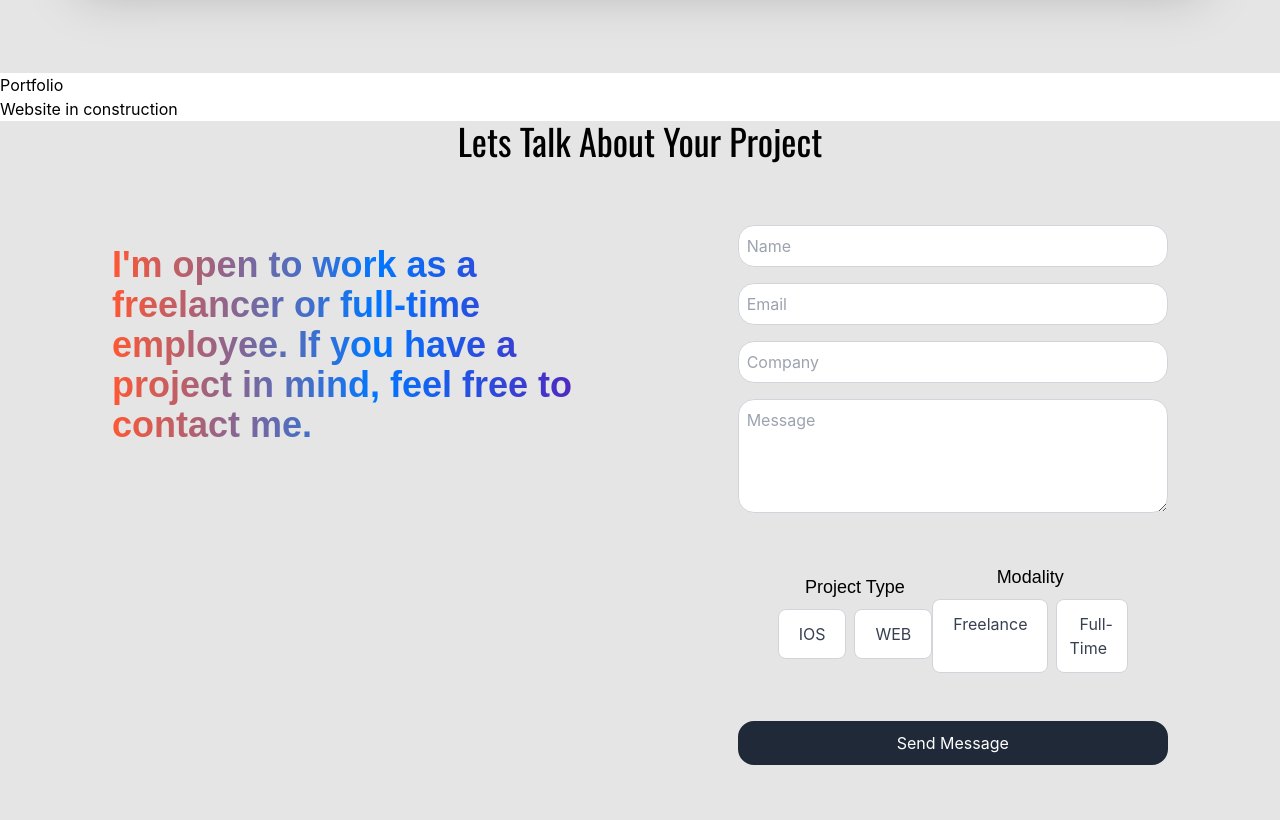
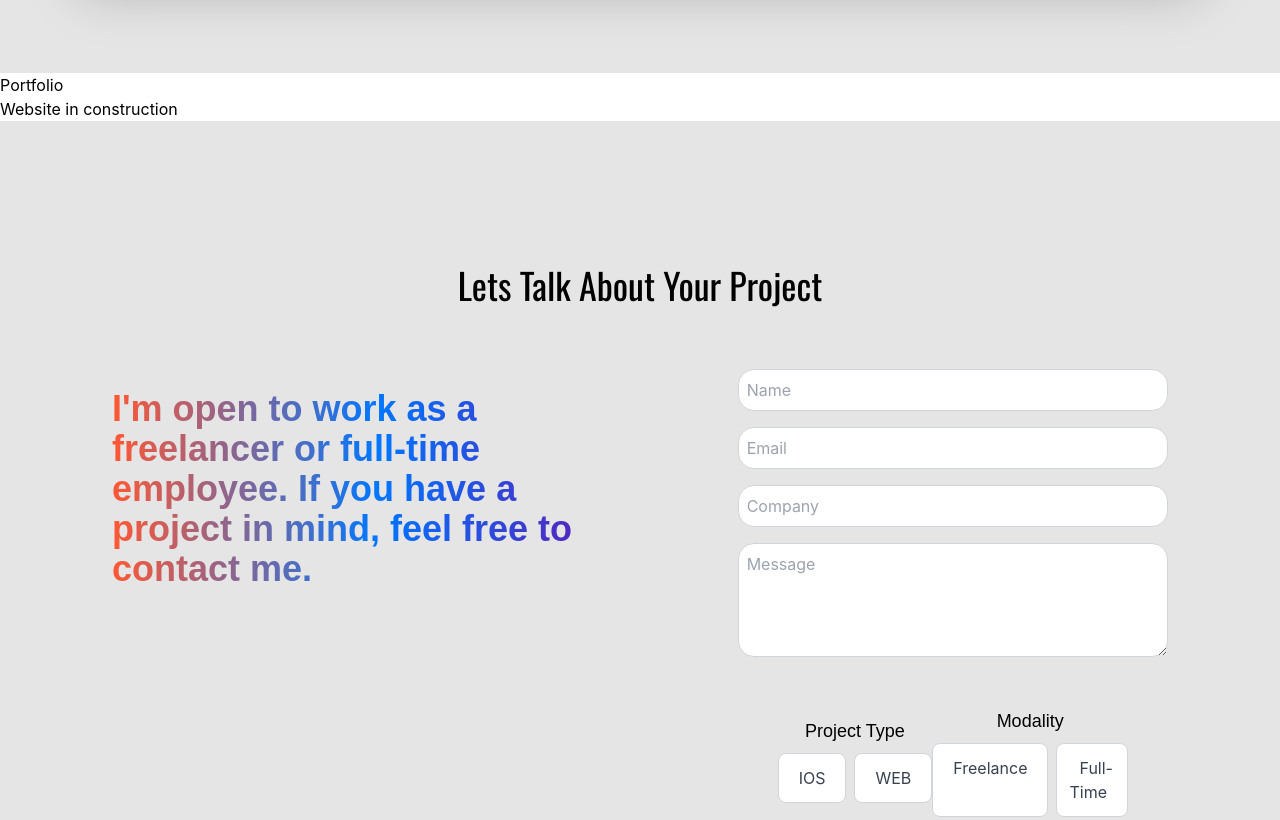
Before and after one commit to iAlessDev/personal_repository, a React (Create React App) app: page / in a window 1280 px wide. Shown: the part 1980-2800 px from the top of the page. Built offline with nearby package versions, Linux system fonts and the light colour scheme; a web font is replaced by a local one.

Commit message:
Fix padding and margin

```diff
--- a/src/components/contact.jsx
+++ b/src/components/contact.jsx
@@ -63,7 +63,7 @@ function Contact() {
 
 
     return (
-        <div id="contact" className="w-full px-12 md:px-28 bg-[#E5E5E5]">
+        <div id="contact" className="w-full px-12 md:px-28 bg-[#E5E5E5] pt-36 ">
 
             <h1 className="text-3xl md:text-4xl font-oswald text-center bg-[#E5E5E5]">
                 Lets Talk About Your Project
```
